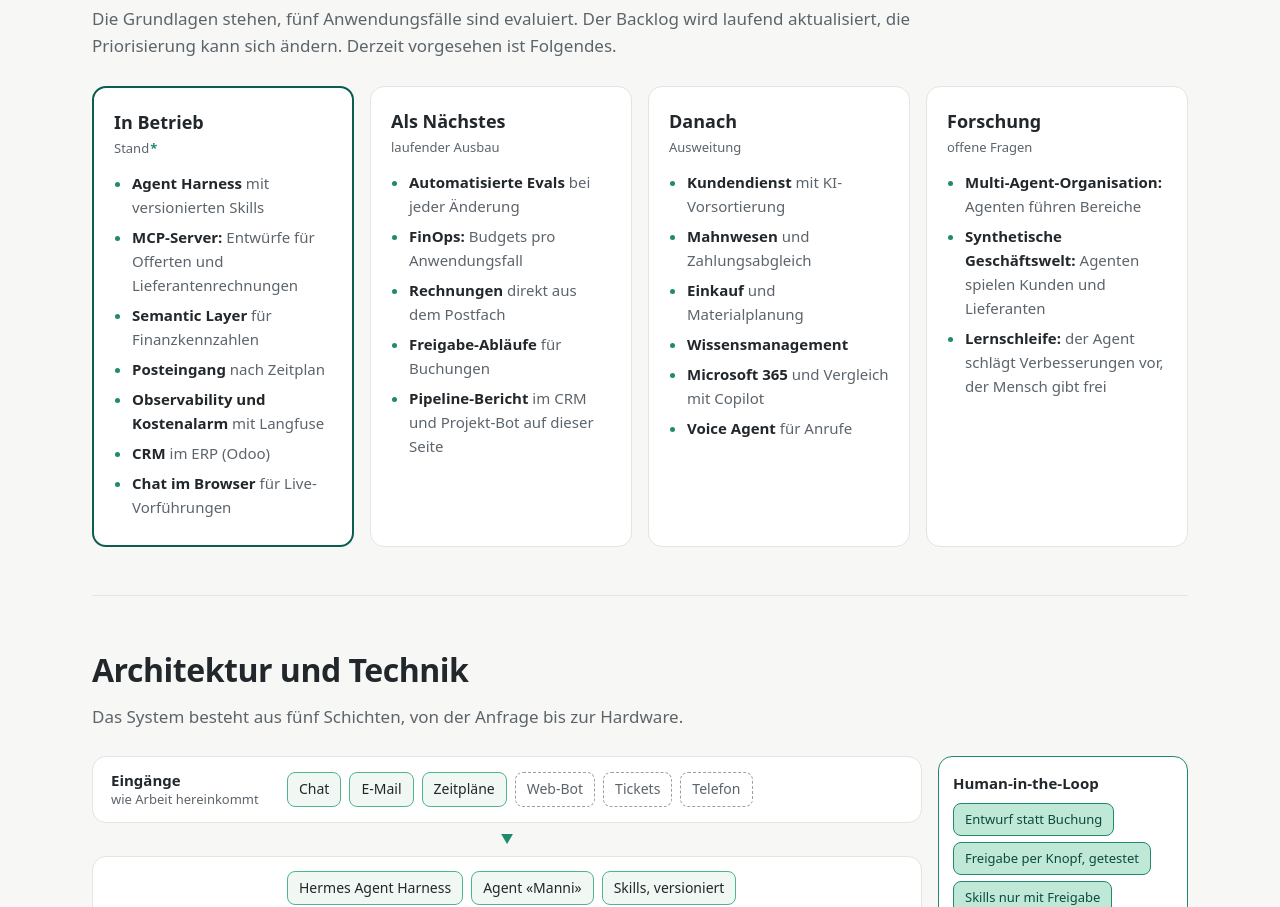
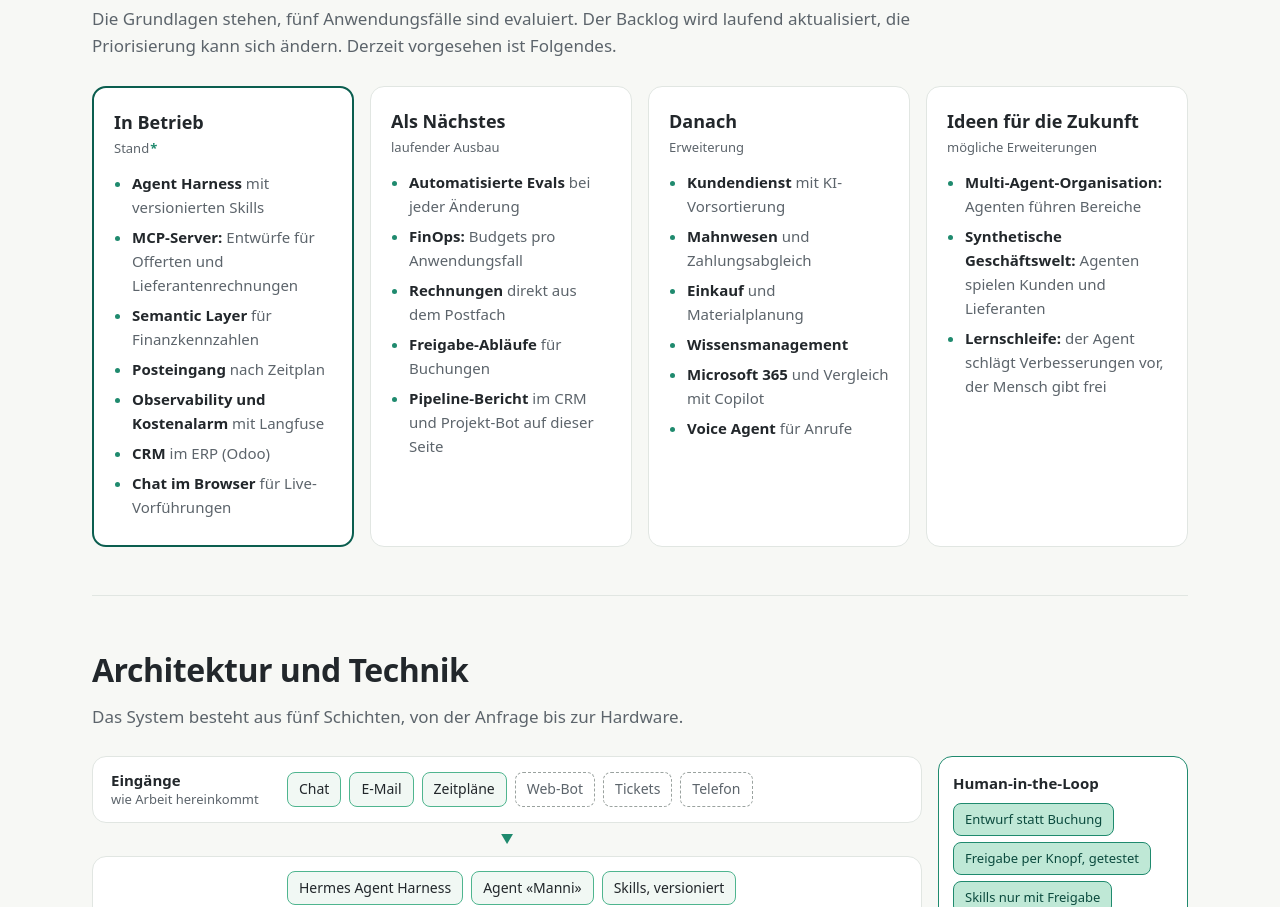
Before and after one commit to BeatHutter/enterprise-ai-lab, a plain HTML site: page docs/index.html in a window 1280 px wide. Shown: the part 9476-10383 px from the top of the page. Drawn offline with Linux system fonts and the light colour scheme.

Commit message:
Update 25.11.2026: Ausblick mit «Erweiterung» und «Ideen für die Zukunft»

```diff
--- a/docs/index.html
+++ b/docs/index.html
@@ -239,7 +239,7 @@
         </div>
         <div class="phase">
           <h3>Danach</h3>
-          <div class="when">Ausweitung</div>
+          <div class="when">Erweiterung</div>
           <ul>
             <li><strong>Kundendienst</strong> mit KI-Vorsortierung</li>
             <li><strong>Mahnwesen</strong> und Zahlungsabgleich</li>
@@ -250,8 +250,8 @@
           </ul>
         </div>
         <div class="phase">
-          <h3>Forschung</h3>
-          <div class="when">offene Fragen</div>
+          <h3>Ideen für die Zukunft</h3>
+          <div class="when">mögliche Erweiterungen</div>
           <ul>
             <li><strong>Multi-Agent-Organisation:</strong> Agenten führen Bereiche</li>
             <li><strong>Synthetische Geschäftswelt:</strong> Agenten spielen Kunden und Lieferanten</li>
```
Also changed, not shown: docs/en/index.html (+3 -3 lines).
